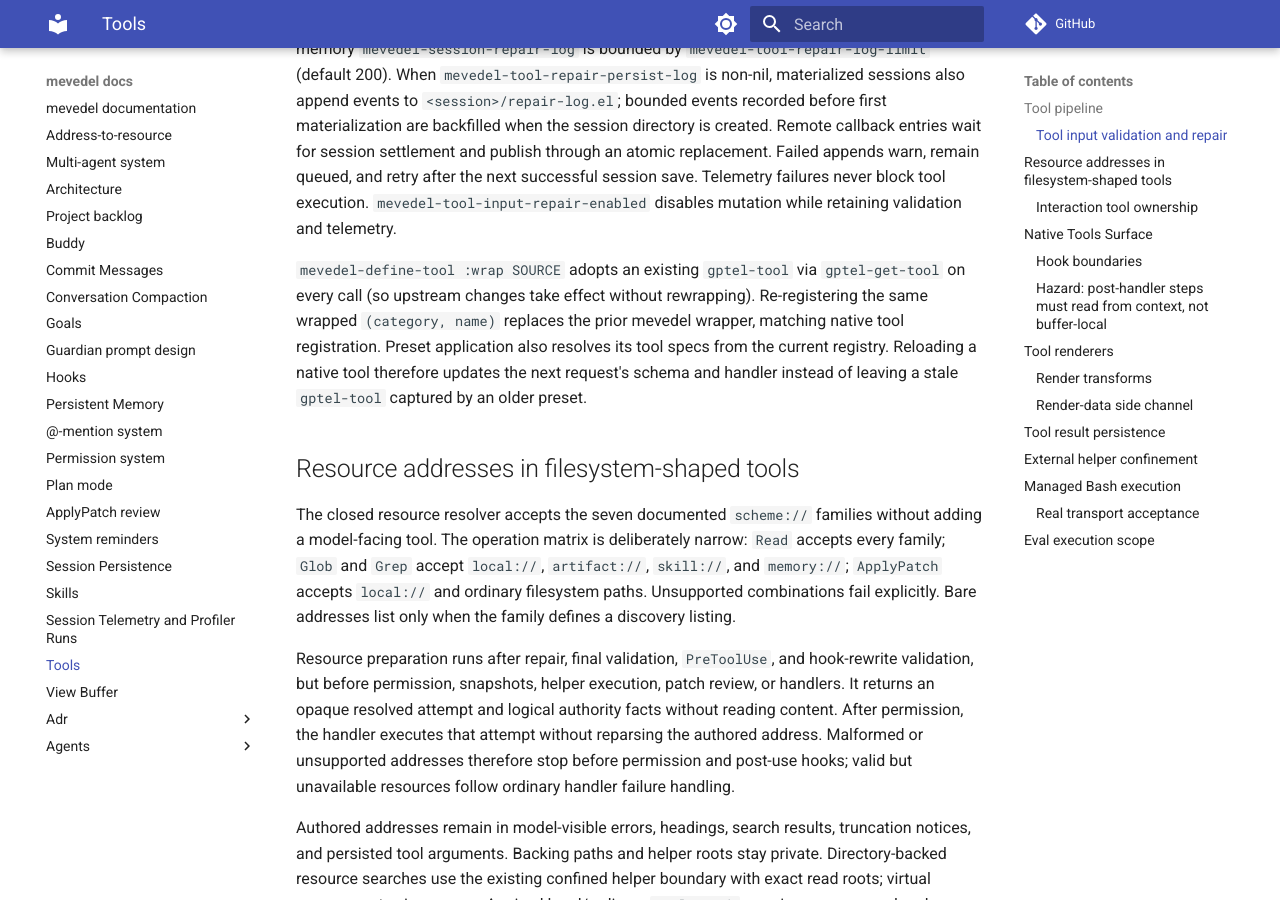
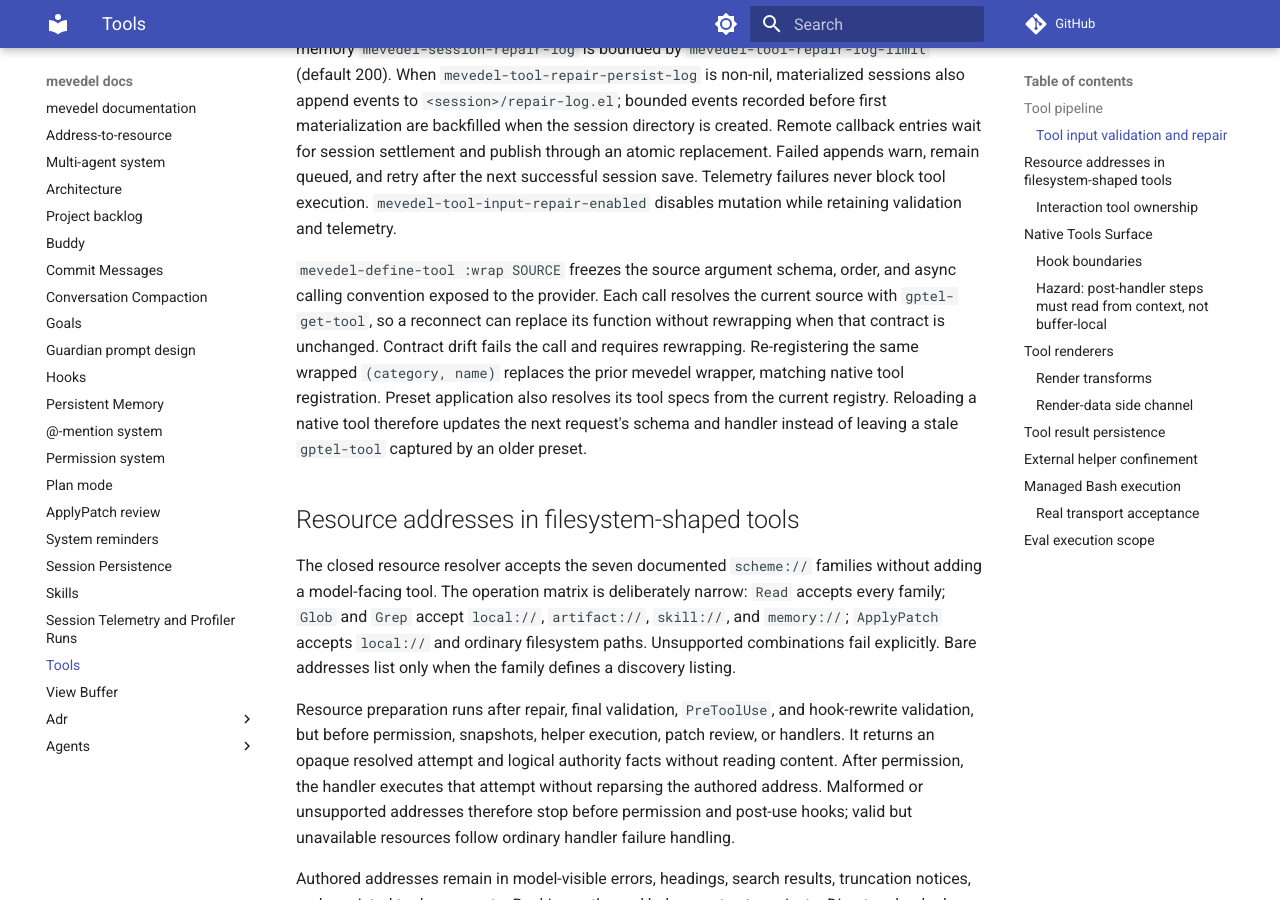
Before and after one commit to FrauH0lle/mevedel, an MkDocs documentation site: the page built from docs/tools.md, in a window 1280 px wide and 900 px high, scrolled down 3993 px. Built offline with MkDocs 1.6.1 and Material for MkDocs 9.7.7, drawn with Linux system fonts in a browser that asks for light colours; comment, search, counter and statistics services are not loaded.

Commit message:
fix(tools): Freeze wrapped tool contracts
Reject source schema, positional-order, or async drift before dispatch while continuing to adopt compatible replacement functions after reconnect.

* mevedel-tool-registry.el (mevedel-tool--call-wrapped-handler): Snapshot complete source contracts, including nested vectors, and validate fresh sources before invocation.
* test/test-mevedel-tool-registry.el, test/test-mevedel-tool-wrap.el: Cover reordered arguments, async drift, compatible function replacement, and in-place nested schema mutation.
* docs/tools.md: Document compatible refresh and explicit rewrapping after contract drift.

```diff
--- a/docs/tools.md
+++ b/docs/tools.md
@@ -145,10 +145,12 @@ next successful session save. Telemetry failures never block tool execution.
 `mevedel-tool-input-repair-enabled` disables mutation while retaining
 validation and telemetry.
 
-`mevedel-define-tool :wrap SOURCE` adopts an existing `gptel-tool` via
-`gptel-get-tool` on every call (so upstream changes take effect without
-rewrapping). Re-registering the same wrapped `(category, name)` replaces
-the prior mevedel wrapper, matching native tool registration.
+`mevedel-define-tool :wrap SOURCE` freezes the source argument schema, order,
+and async calling convention exposed to the provider.  Each call resolves the
+current source with `gptel-get-tool`, so a reconnect can replace its function
+without rewrapping when that contract is unchanged.  Contract drift fails the
+call and requires rewrapping.  Re-registering the same wrapped `(category,
+name)` replaces the prior mevedel wrapper, matching native tool registration.
 Preset application also resolves its tool specs from the current registry.
 Reloading a native tool therefore updates the next request's schema and
 handler instead of leaving a stale `gptel-tool` captured by an older preset.
```
Also changed, not shown: 3 other files.
